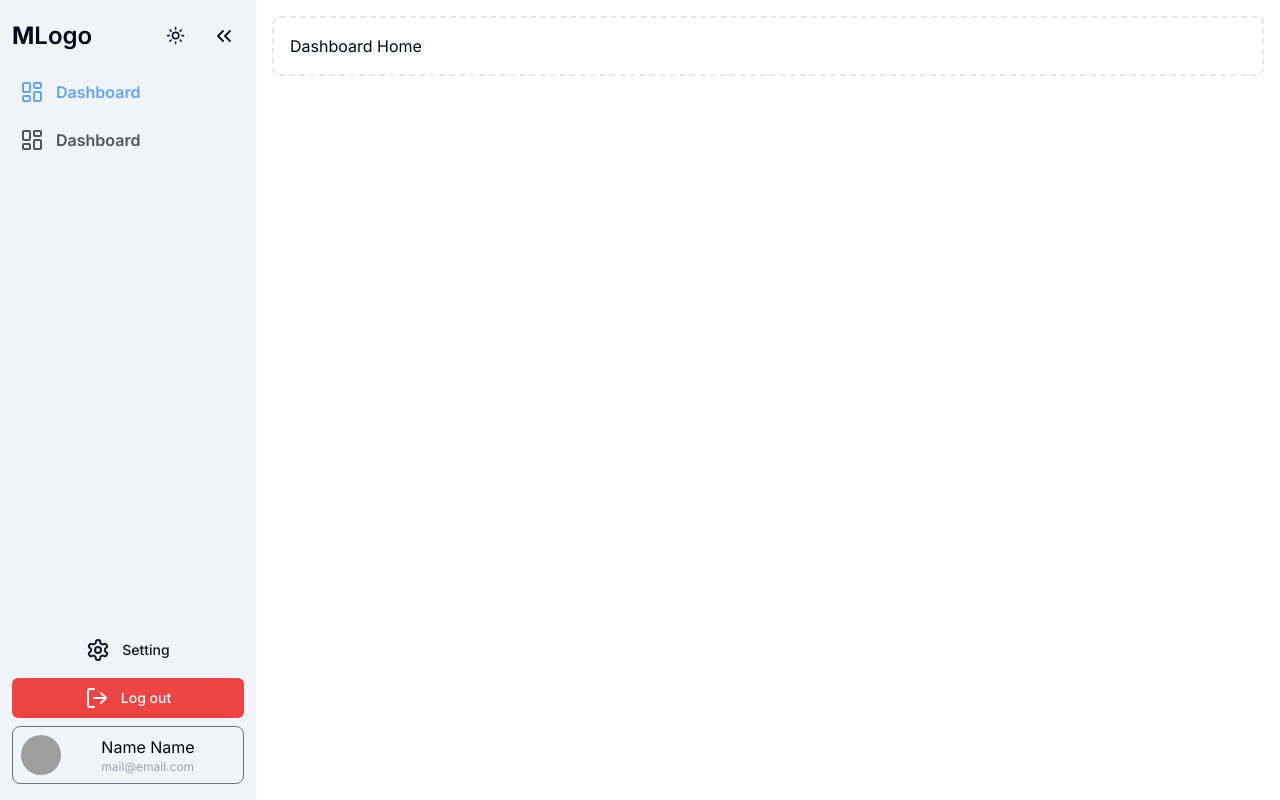
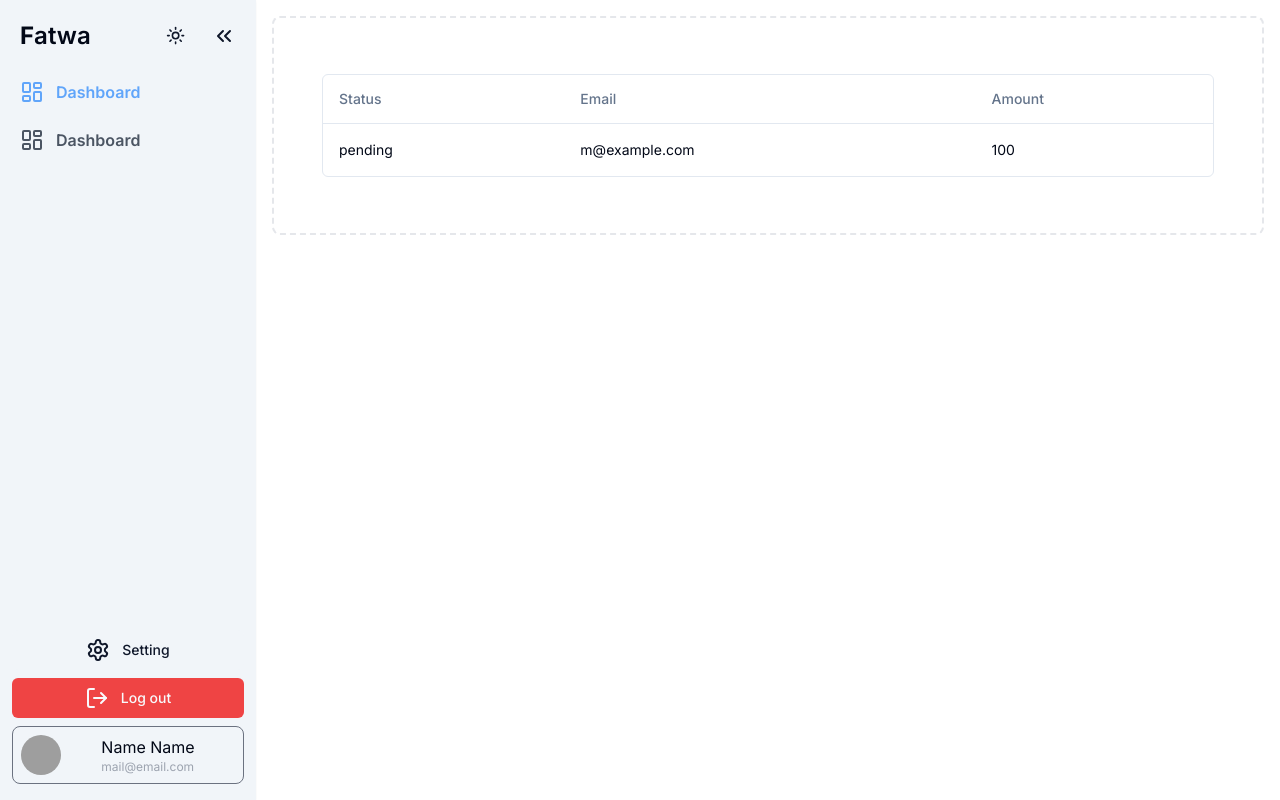
Before and after one commit to MuhidinM/Fatwa, a Next.js app: page /dashboard in a window 1280 px wide. Built offline with nearby package versions, Linux system fonts and the light colour scheme; grey boxes are pictures that could not be loaded.

Commit message:
table started

```diff
--- a/app/dashboard/page.tsx
+++ b/app/dashboard/page.tsx
@@ -1,7 +1,27 @@
-import React from "react";
+import { Payment, columns } from "@/components/dashboard/column";
+import { DataTable } from "@/components/ui/data-table";
 
-const DashboardHome = () => {
-  return <div className="">Dashboard Home</div>;
+async function getData(): Promise<Payment[]> {
+  // Fetch data from your API here.
+  return [
+    {
+      id: "728ed52f",
+      amount: 100,
+      status: "pending",
+      email: "m@example.com",
+    },
+    // ...
+  ];
+}
+
+const DashboardHome = async () => {
+  const data = await getData();
+
+  return (
+    <div className="container mx-auto py-10">
+      <DataTable columns={columns} data={data} />
+    </div>
+  );
 };
 
 export default DashboardHome;
--- /dev/null
+++ b/components/dashboard/column.tsx
@@ -0,0 +1,27 @@
+"use client"
+
+import { ColumnDef } from "@tanstack/react-table"
+
+// This type is used to define the shape of our data.
+// You can use a Zod schema here if you want.
+export type Payment = {
+  id: string
+  amount: number
+  status: "pending" | "processing" | "success" | "failed"
+  email: string
+}
+
+export const columns: ColumnDef<Payment>[] = [
+  {
+    accessorKey: "status",
+    header: "Status",
+  },
+  {
+    accessorKey: "email",
+    header: "Email",
+  },
+  {
+    accessorKey: "amount",
+    header: "Amount",
+  },
+]
--- a/components/logo.tsx
+++ b/components/logo.tsx
@@ -8,7 +8,7 @@ const Logo = ({ href, small }: { href: string; small?: boolean }) => {
     <div>
       <Link
         href={href}
-        className={cn("flex items-center w-10", small && "w-8 justify-center")}
+        className={cn("flex items-center w-10", small && "w-8 justify-center", !small&& "pl-2")}
       >
         {/* <Image
           src="/logo.png"
@@ -24,9 +24,9 @@ const Logo = ({ href, small }: { href: string; small?: boolean }) => {
           height={40}
           alt="img"
         /> */}
-        <h1 className="font-bold text-2xl">M</h1>
+        <h1 className="font-bold text-2xl">F</h1>
         <span className={cn("font-semibold text-2xl", small && "hidden")}>
-          Logo
+          atwa
         </span>
       </Link>
     </div>
--- /dev/null
+++ b/components/ui/data-table.tsx
@@ -0,0 +1,80 @@
+"use client";
+
+import {
+  ColumnDef,
+  flexRender,
+  getCoreRowModel,
+  useReactTable,
+} from "@tanstack/react-table";
+
+import {
+  Table,
+  TableBody,
+  TableCell,
+  TableHead,
+  TableHeader,
+  TableRow,
+} from "@/components/ui/table";
+
+interface DataTableProps<TData, TValue> {
+  columns: ColumnDef<TData, TValue>[];
+  data: TData[];
+}
+
+export function DataTable<TData, TValue>({
+  columns,
+  data,
+}: DataTableProps<TData, TValue>) {
+  const table = useReactTable({
+    data,
+    columns,
+    getCoreRowModel: getCoreRowModel(),
+  });
+
+  return (
+    <div className="rounded-md border">
+      <Table>
+        <TableHeader>
+          {table.getHeaderGroups().map((headerGroup) => (
+            <TableRow key={headerGroup.id}>
+              {headerGroup.headers.map((header) => {
+                return (
+                  <TableHead key={header.id}>
+                    {header.isPlaceholder
+                      ? null
+                      : flexRender(
+                          header.column.columnDef.header,
+                          header.getContext()
+                        )}
+                  </TableHead>
+                );
+              })}
+            </TableRow>
+          ))}
+        </TableHeader>
+        <TableBody>
+          {table.getRowModel().rows?.length ? (
+            table.getRowModel().rows.map((row) => (
+              <TableRow
+                key={row.id}
+                data-state={row.getIsSelected() && "selected"}
+              >
+                {row.getVisibleCells().map((cell) => (
+                  <TableCell key={cell.id}>
+                    {flexRender(cell.column.columnDef.cell, cell.getContext())}
+                  </TableCell>
+                ))}
+              </TableRow>
+            ))
+          ) : (
+            <TableRow>
+              <TableCell colSpan={columns.length} className="h-24 text-center">
+                No results.
+              </TableCell>
+            </TableRow>
+          )}
+        </TableBody>
+      </Table>
+    </div>
+  );
+}
--- /dev/null
+++ b/components/ui/table.tsx
@@ -0,0 +1,117 @@
+import * as React from "react"
+
+import { cn } from "@/lib/utils"
+
+const Table = React.forwardRef<
+  HTMLTableElement,
+  React.HTMLAttributes<HTMLTableElement>
+>(({ className, ...props }, ref) => (
+  <div className="relative w-full overflow-auto">
+    <table
+      ref={ref}
+      className={cn("w-full caption-bottom text-sm", className)}
+      {...props}
+    />
+  </div>
+))
+Table.displayName = "Table"
+
+const TableHeader = React.forwardRef<
+  HTMLTableSectionElement,
+  React.HTMLAttributes<HTMLTableSectionElement>
+>(({ className, ...props }, ref) => (
+  <thead ref={ref} className={cn("[&_tr]:border-b", className)} {...props} />
+))
+TableHeader.displayName = "TableHeader"
+
+const TableBody = React.forwardRef<
+  HTMLTableSectionElement,
+  React.HTMLAttributes<HTMLTableSectionElement>
+>(({ className, ...props }, ref) => (
+  <tbody
+    ref={ref}
+    className={cn("[&_tr:last-child]:border-0", className)}
+    {...props}
+  />
+))
+TableBody.displayName = "TableBody"
+
+const TableFooter = React.forwardRef<
+  HTMLTableSectionElement,
+  React.HTMLAttributes<HTMLTableSectionElement>
+>(({ className, ...props }, ref) => (
+  <tfoot
+    ref={ref}
+    className={cn(
+      "border-t bg-muted/50 font-medium [&>tr]:last:border-b-0",
+      className
+    )}
+    {...props}
+  />
+))
+TableFooter.displayName = "TableFooter"
+
+const TableRow = React.forwardRef<
+  HTMLTableRowElement,
+  React.HTMLAttributes<HTMLTableRowElement>
+>(({ className, ...props }, ref) => (
+  <tr
+    ref={ref}
+    className={cn(
+      "border-b transition-colors hover:bg-muted/50 data-[state=selected]:bg-muted",
+      className
+    )}
+    {...props}
+  />
+))
+TableRow.displayName = "TableRow"
+
+const TableHead = React.forwardRef<
+  HTMLTableCellElement,
+  React.ThHTMLAttributes<HTMLTableCellElement>
+>(({ className, ...props }, ref) => (
+  <th
+    ref={ref}
+    className={cn(
+      "h-12 px-4 text-left align-middle font-medium text-muted-foreground [&:has([role=checkbox])]:pr-0",
+      className
+    )}
+    {...props}
+  />
+))
+TableHead.displayName = "TableHead"
+
+const TableCell = React.forwardRef<
+  HTMLTableCellElement,
+  React.TdHTMLAttributes<HTMLTableCellElement>
+>(({ className, ...props }, ref) => (
+  <td
+    ref={ref}
+    className={cn("p-4 align-middle [&:has([role=checkbox])]:pr-0", className)}
+    {...props}
+  />
+))
+TableCell.displayName = "TableCell"
+
+const TableCaption = React.forwardRef<
+  HTMLTableCaptionElement,
+  React.HTMLAttributes<HTMLTableCaptionElement>
+>(({ className, ...props }, ref) => (
+  <caption
+    ref={ref}
+    className={cn("mt-4 text-sm text-muted-foreground", className)}
+    {...props}
+  />
+))
+TableCaption.displayName = "TableCaption"
+
+export {
+  Table,
+  TableHeader,
+  TableBody,
+  TableFooter,
+  TableHead,
+  TableRow,
+  TableCell,
+  TableCaption,
+}
--- a/package.json
+++ b/package.json
@@ -11,6 +11,7 @@
   "dependencies": {
     "@radix-ui/react-avatar": "^1.0.4",
     "@radix-ui/react-slot": "^1.0.2",
+    "@tanstack/react-table": "^8.13.2",
     "class-variance-authority": "^0.7.0",
     "clsx": "^2.1.0",
     "lucide-react": "^0.341.0",
```
Also changed, not shown: 1 other file (tests, documents, lock files or other folders).
